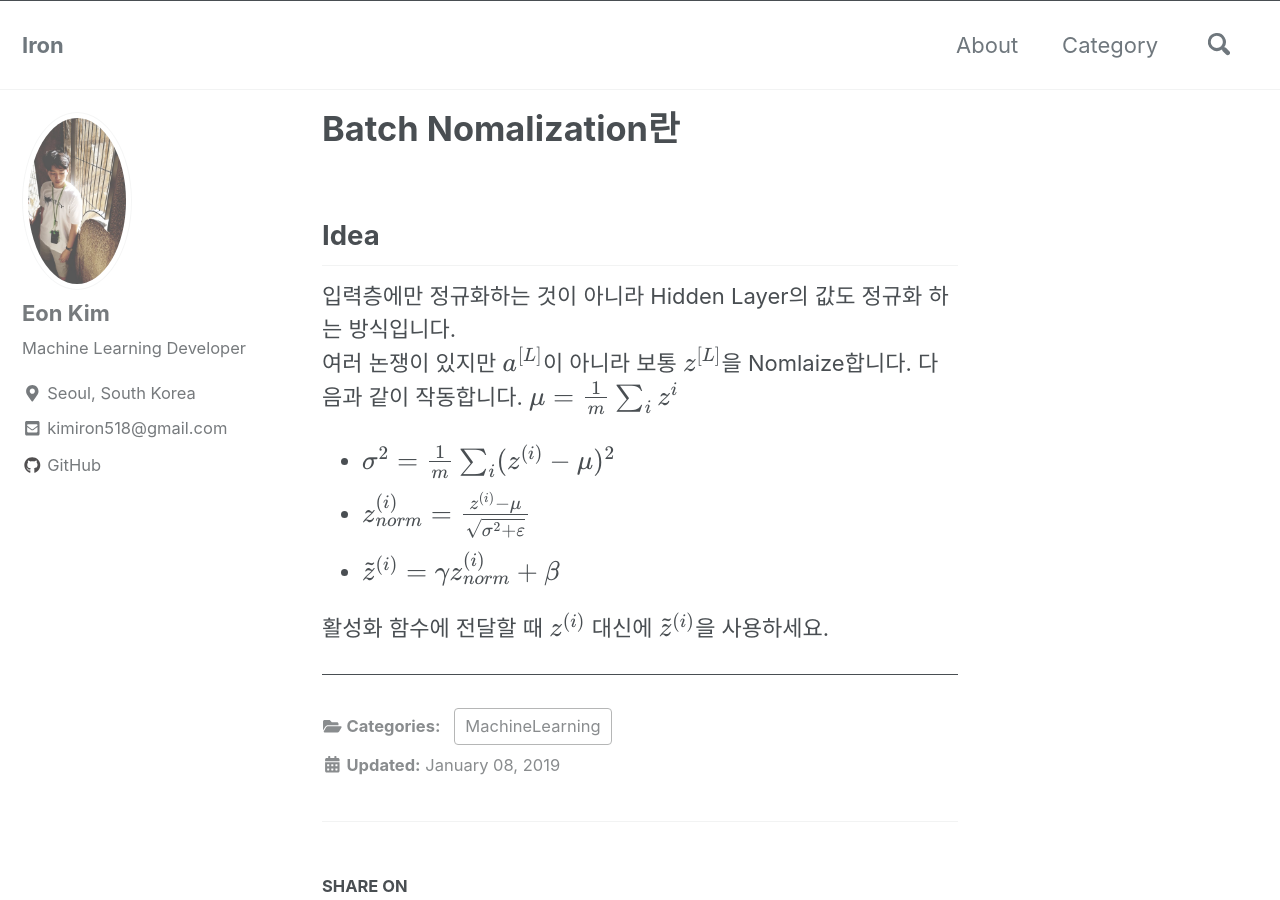
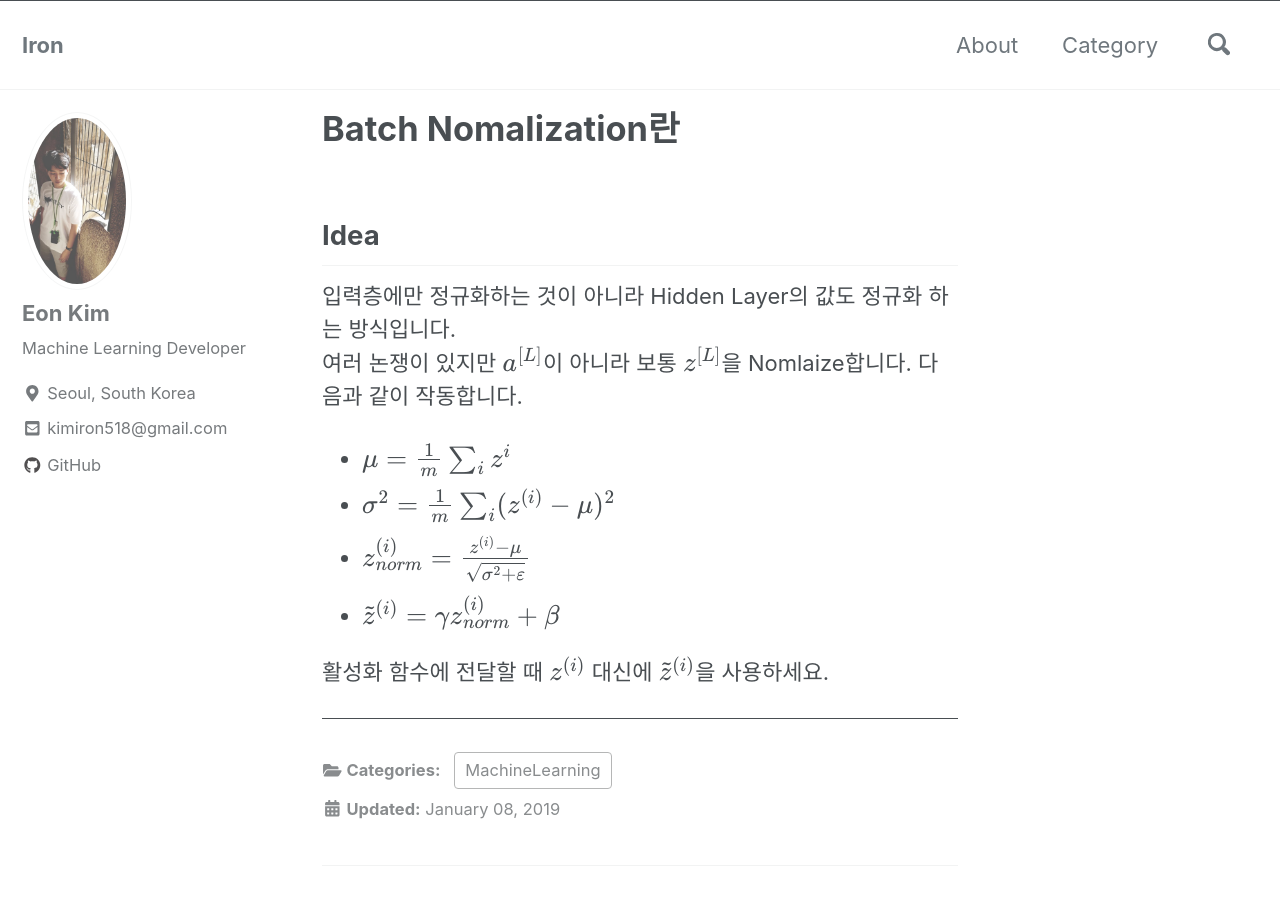
Before and after one commit to thisisiron/thisisiron.github.io, a Jekyll site: the page built from _posts/MachineLearning/2019-01-08-Batch Nomalization.md, in a window 1280 px wide and 900 px high. Built offline with Jekyll 4.4.1, drawn with Linux system fonts in a browser that asks for light colours; cached includes are drawn as plain includes; nearby versions of some CDN libraries; formulas are drawn with MathJax 3.

```diff
--- a/_posts/MachineLearning/2019-01-08-Batch Nomalization.md
+++ b/_posts/MachineLearning/2019-01-08-Batch Nomalization.md
@@ -6,7 +6,8 @@ categories: MachineLearning
 ## Idea
 입력층에만 정규화하는 것이 아니라 Hidden Layer의 값도 정규화 하는 방식입니다.<br>
 여러 논쟁이 있지만 $$a^{[L]}$$이 아니라 보통 $$z^{[L]}$$을 Nomlaize합니다. 다음과 같이 작동합니다.
-$$\mu = \frac{1}{m}\sum_{i}z^{i}$$
+
+- $\mu = \frac{1}{m}\sum_{i}z^{i}$
 - $\sigma ^2 = \frac{1}{m}\sum_{i}(z^{(i)} - \mu )^2$
 - $ z^{(i)}_{norm} = \frac{z^{(i)}-\mu}{\sqrt{\sigma ^2 + \varepsilon }} $
 - $\tilde{z}^{(i)} = \gamma z^{(i)}_{norm} + \beta$
```
